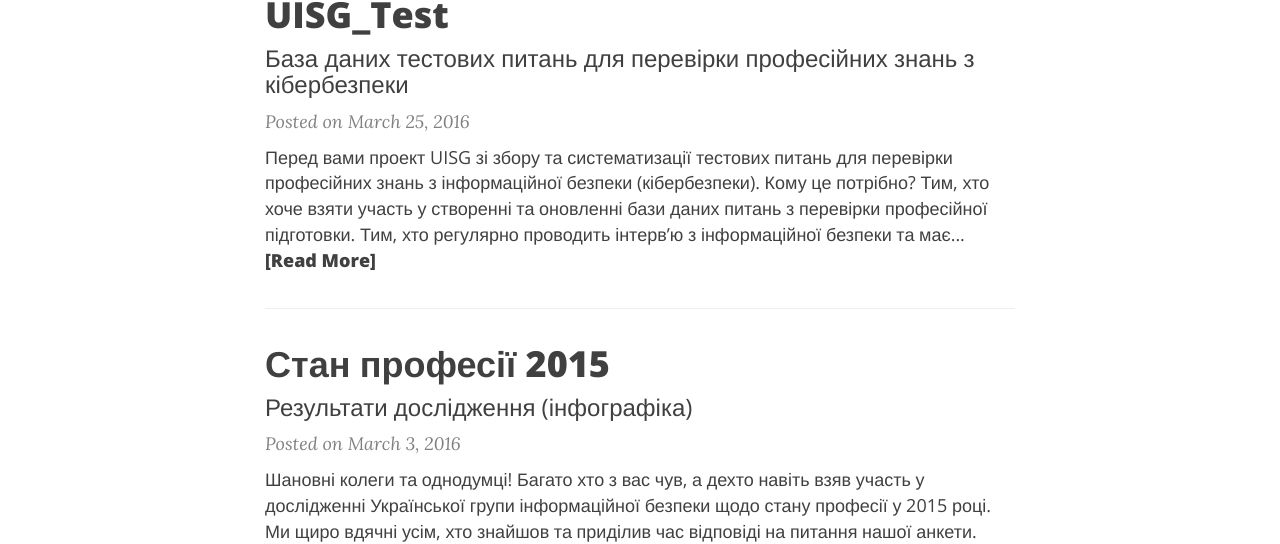
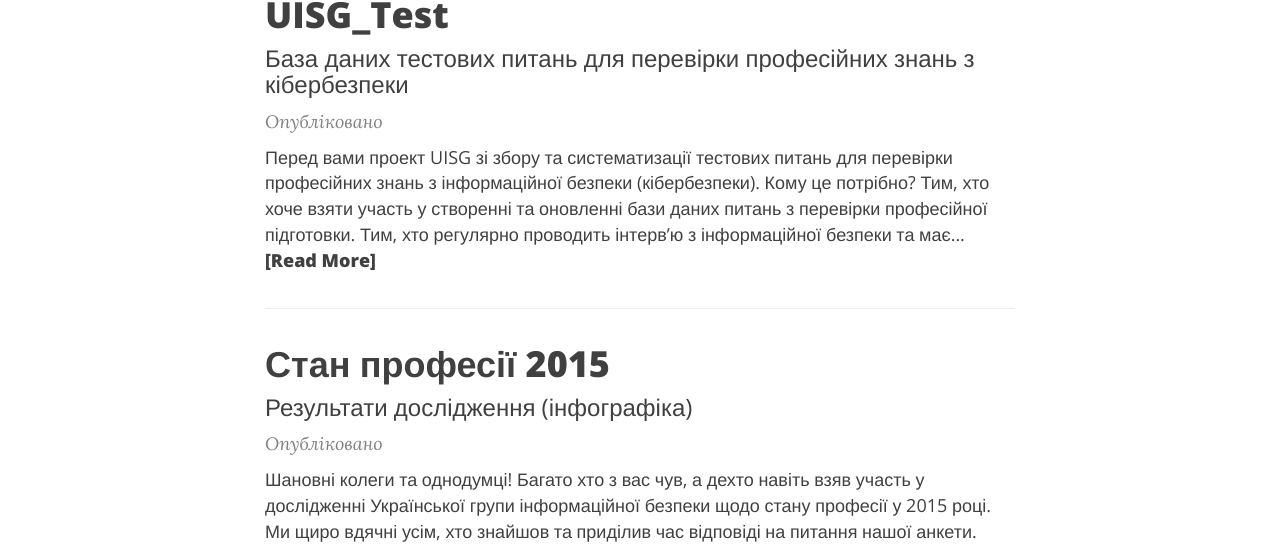
Before and after one commit to vzhora/uisg.github.io, a Jekyll site: the page built from index.html, in a window 1280 px wide and 1227 px high. Shown: the part 338-882 px from the top of the window. Built offline with Jekyll 4.4.1, drawn with Linux system fonts in a browser that asks for light colours; nearby versions of some CDN libraries; the list of posts is cut into pages by our own code.

Commit message:
Updated index.

```diff
--- a/index.html
+++ b/index.html
@@ -18,7 +18,7 @@
     </a>
 
     <p class="post-meta">
-      Posted on {{ post.date | date: "%B %-d, %Y" }}
+      Опубліковано{% if page.author %} {{ page.author }}{% endif %} {{ page.date | date: "%y-%m-%d" }}
     </p>
 
     <div class="post-entry">
```
